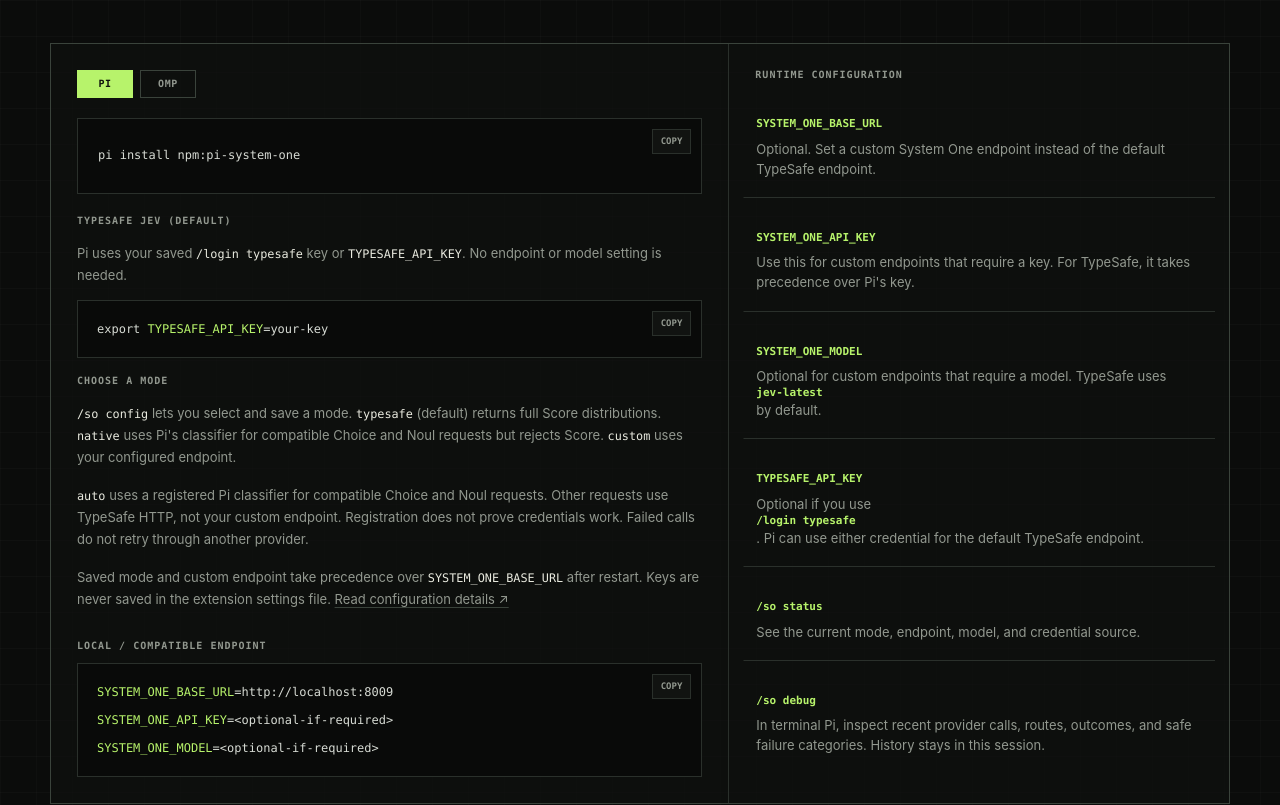
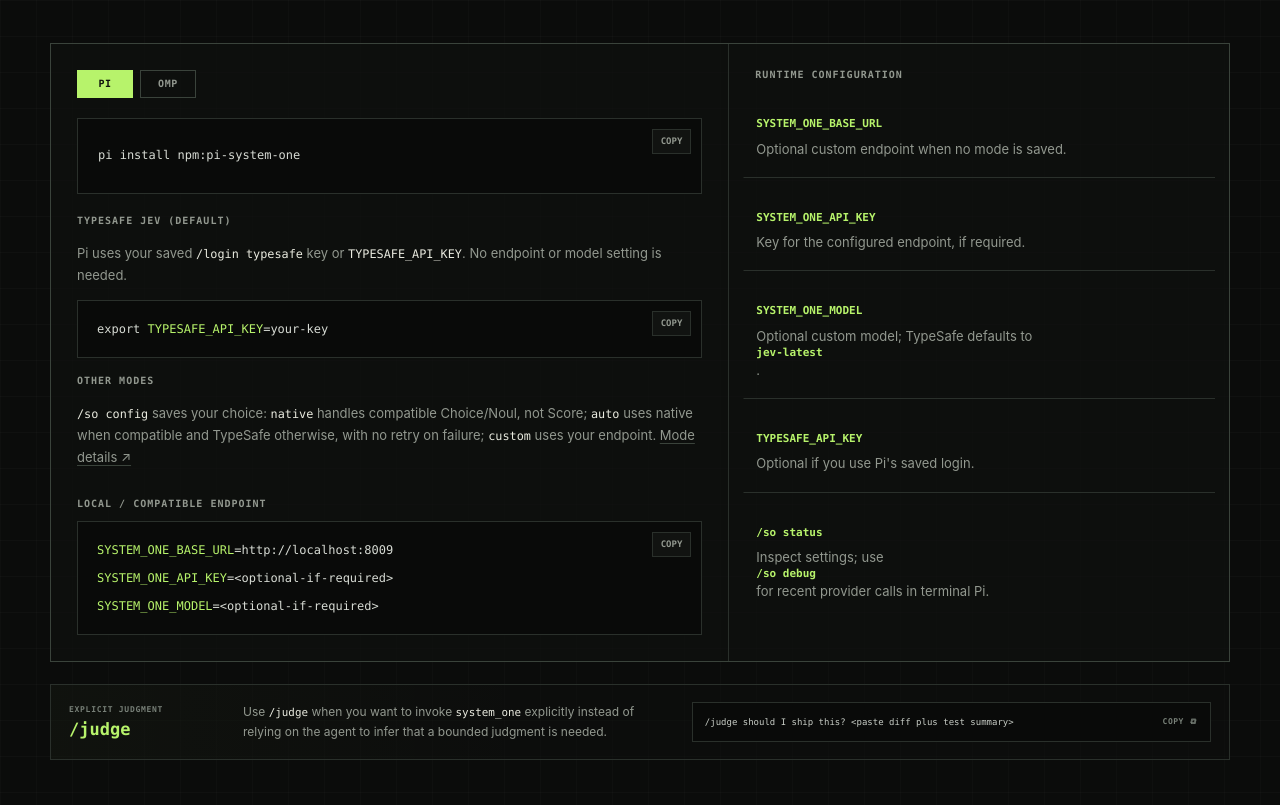
Before and after one commit to iamaamir/system-one, a website: page docs/pi/index.html in a window 1280 px wide. Shown: the part 1080-1885 px from the top of the page. Drawn offline with Linux system fonts and the light colour scheme.

Commit message:
docs(pi-system-one): trim landing setup copy

```diff
--- a/docs/pi/index.html
+++ b/docs/pi/index.html
@@ -2836,10 +2836,8 @@
             </div>
             <div style="height:18px"></div>
 
-            <div class="side-title">Choose a mode</div>
-            <p class="install-note"><code>/so config</code> lets you select and save a mode. <code>typesafe</code> (default) returns full Score distributions. <code>native</code> uses Pi's classifier for compatible Choice and Noul requests but rejects Score. <code>custom</code> uses your configured endpoint.</p>
-            <p class="install-note"><code>auto</code> uses a registered Pi classifier for compatible Choice and Noul requests. Other requests use TypeSafe HTTP, not your custom endpoint. Registration does not prove credentials work. Failed calls do not retry through another provider.</p>
-            <p class="install-note">Saved mode and custom endpoint take precedence over <code>SYSTEM_ONE_BASE_URL</code> after restart. Keys are never saved in the extension settings file. <a class="text-link" href="https://github.com/iamaamir/system-one/tree/main/pi-system-one#configuration">Read configuration details ↗</a></p>
+            <div class="side-title">Other modes</div>
+            <p class="install-note"><code>/so config</code> saves your choice: <code>native</code> handles compatible Choice/Noul, not Score; <code>auto</code> uses native when compatible and TypeSafe otherwise, with no retry on failure; <code>custom</code> uses your endpoint. <a class="text-link" href="https://github.com/iamaamir/system-one/tree/main/pi-system-one#configuration">Mode details ↗</a></p>
 
             <div style="height:18px"></div>
 
@@ -2865,32 +2863,27 @@
             <div class="config-list">
               <div class="config-row" data-env-desc="base" tabindex="0">
                 <code>SYSTEM_ONE_BASE_URL</code>
-                <span>Optional. Set a custom System One endpoint instead of the default TypeSafe endpoint.</span>
+                <span>Optional custom endpoint when no mode is saved.</span>
               </div>
 
               <div class="config-row" data-env-desc="key" tabindex="0">
                 <code>SYSTEM_ONE_API_KEY</code>
-                <span>Use this for custom endpoints that require a key. For TypeSafe, it takes precedence over Pi's key.</span>
+                <span>Key for the configured endpoint, if required.</span>
               </div>
 
               <div class="config-row" data-env-desc="model" tabindex="0">
                 <code>SYSTEM_ONE_MODEL</code>
-                <span>Optional for custom endpoints that require a model. TypeSafe uses <code>jev-latest</code> by default.</span>
+                <span>Optional custom model; TypeSafe defaults to <code>jev-latest</code>.</span>
               </div>
 
               <div class="config-row" data-env-desc="typesafe-key" tabindex="0">
                 <code>TYPESAFE_API_KEY</code>
-                <span>Optional if you use <code>/login typesafe</code>. Pi can use either credential for the default TypeSafe endpoint.</span>
+                <span>Optional if you use Pi's saved login.</span>
               </div>
 
               <div class="config-row">
                 <code>/so status</code>
-                <span>See the current mode, endpoint, model, and credential source.</span>
-              </div>
-
-              <div class="config-row">
-                <code>/so debug</code>
-                <span>In terminal Pi, inspect recent provider calls, routes, outcomes, and safe failure categories. History stays in this session.</span>
+                <span>Inspect settings; use <code>/so debug</code> for recent provider calls in terminal Pi.</span>
               </div></div>
           </aside>
         </div>
```
